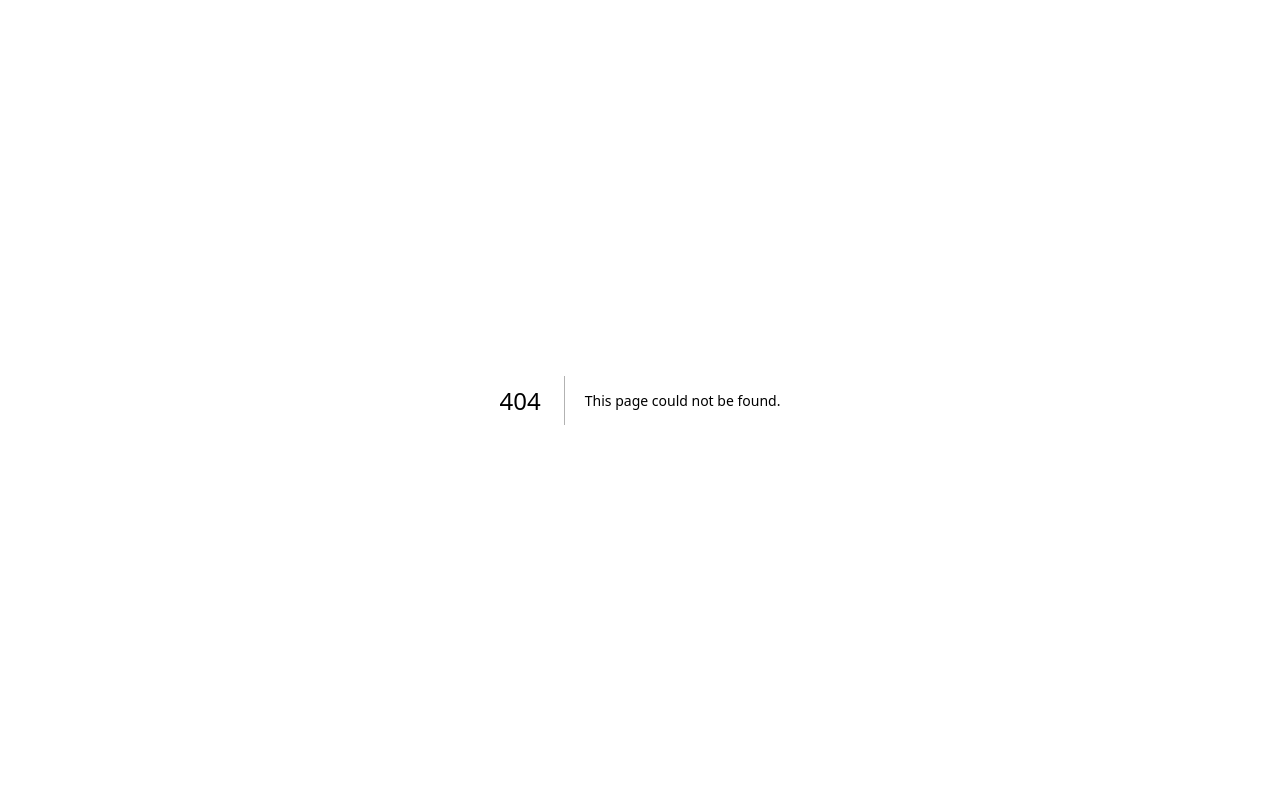
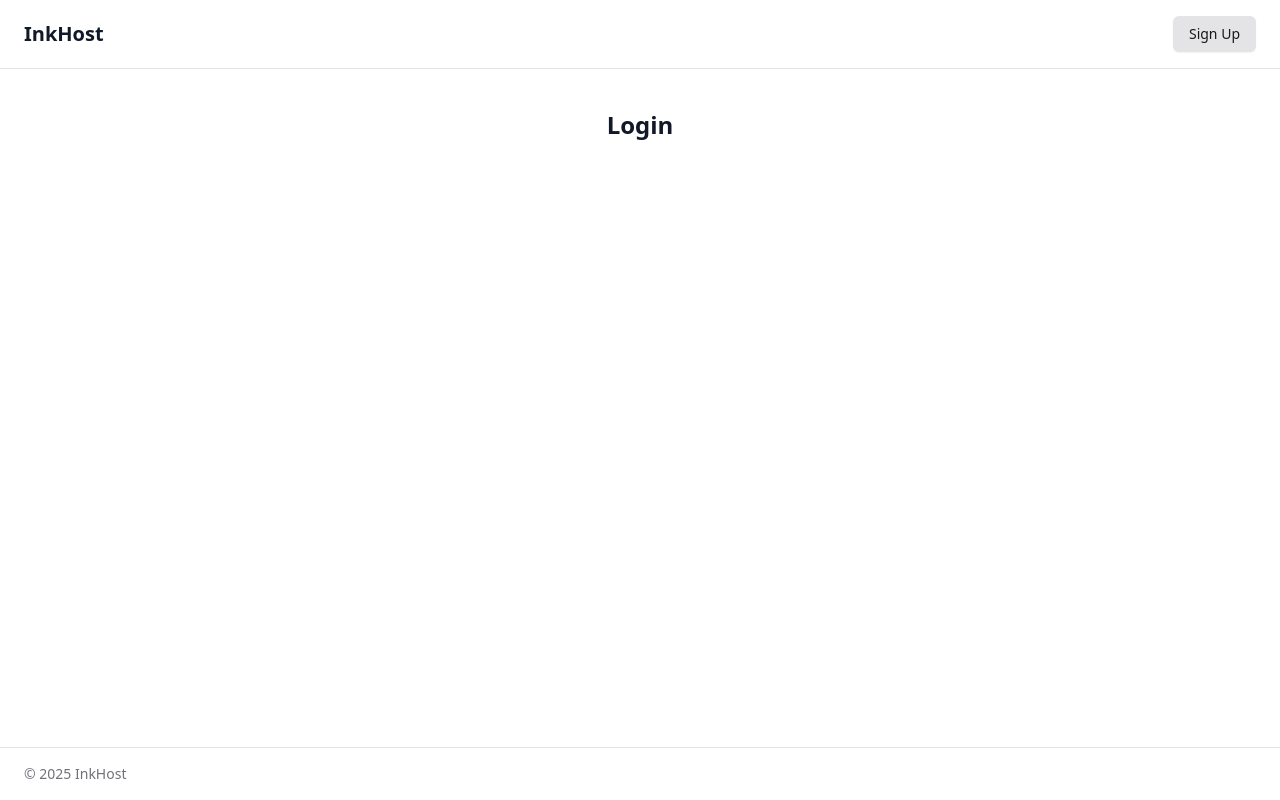
Before and after one commit to jnlabs-dev/inkhost, a Next.js app in the folder apps/web/: page /login in a window 1280 px wide. Before the commit this address had no page. Built offline with nearby package versions, Linux system fonts and the light colour scheme.

Commit message:
Added login route, minor style fixes

```diff
--- /dev/null
+++ b/apps/web/app/login/page.tsx
@@ -0,0 +1,15 @@
+import { Shell } from "@/components/layout/Shell"
+import { LoginForm } from "@/components/Login/LoginForm"
+
+
+export default async function RegisterPage() {
+  return <Shell>
+    <LoginForm />
+  </Shell>
+}
+
+export async function generateMetadata() {
+  return {
+    title: `Login`,
+  }
+}
--- a/apps/web/app/register/[type]/page.tsx
+++ b/apps/web/app/register/[type]/page.tsx
@@ -1,3 +1,4 @@
+import { Shell } from "@/components/layout/Shell"
 import { RegisterForm } from "@/components/Register/RegisterForm"
 import { UserRole, USER_ROLES } from "@/constants/roles"
 
@@ -7,7 +8,9 @@ type PageParams = {
 
 export default async function RegisterPage({ params }: { params: Promise<PageParams> }) {
   const resolvedParams = await params;
-  return <RegisterForm initialType={resolvedParams.type} />
+  return <Shell>
+    <RegisterForm initialType={resolvedParams.type} />
+  </Shell>
 }
 
 export async function generateMetadata({ params }: { params: Promise<PageParams> }) {
--- a/apps/web/app/studios/page.tsx
+++ b/apps/web/app/studios/page.tsx
@@ -3,8 +3,8 @@ import { InteractiveMap } from "@/components/ui/InteractiveMap/InteractiveMap.cl
 
 export default function ExploreStudiosPage() {
   return (
-    <Shell>
-      <InteractiveMap />
+    <Shell className="flex">
+      <InteractiveMap className="w-full" />
     </Shell>
   );
 }
--- /dev/null
+++ b/apps/web/src/components/Login/LoginForm.tsx
@@ -0,0 +1,9 @@
+'use client'
+
+export function LoginForm() {
+  return (
+    <div className="max-w-xl mx-auto p-10">
+      <h1 className="text-2xl font-semibold text-center mb-6">Login</h1>
+    </div>
+  )
+}
--- a/apps/web/src/components/Register/RegisterForm.tsx
+++ b/apps/web/src/components/Register/RegisterForm.tsx
@@ -18,7 +18,7 @@ export function RegisterForm({ initialType }: RegisterFormProps) {
   }, [role])
 
   return (
-    <div className="max-w-xl mx-auto py-10">
+    <div className="max-w-xl mx-auto p-10">
       <h1 className="text-2xl font-semibold text-center mb-6">Create your InkHost account</h1>
 
       <Tabs value={role} onValueChange={(v) => setRole(v as typeof role)} className="w-full">
--- a/apps/web/src/components/layout/Navigation.tsx
+++ b/apps/web/src/components/layout/Navigation.tsx
@@ -1,24 +1,31 @@
+'use client'
 
 import Link from "next/link";
+import { usePathname } from "next/navigation"
 import { Button } from "@/components/ui/base/Button";
 import { USER_ROLES } from "@/constants/roles"
 
 export function Navigation() {
+  const pathname = usePathname()
+  const isOnRegisterPage = pathname?.startsWith("/register");
+  const isOnLoginPage = pathname?.startsWith("/login");
+  const isOnLandingPage = pathname === '/';
+  const isLoggedIn = false;
   return (
     <nav className="flex items-center justify-between px-6 py-4 border-b">
       <Link href="/" className="text-xl font-bold">
         InkHost
       </Link>
       <div className="flex items-center gap-4">
-        <Link href="/studios" className="text-sm font-medium hover:underline">
+        {isOnLandingPage ? (<Link href="/studios" className="text-sm font-medium hover:underline">
           Explore Studios
-        </Link>
-        <Link href="/login">
+        </Link>) : null}
+        {!isOnLoginPage && !isLoggedIn ? (<Link href="/login">
           <Button>Sign In</Button>
-        </Link>
-        <Link href={`/register/${USER_ROLES.ARTIST}`}>
+        </Link>) : null}
+        {!isOnRegisterPage && !isLoggedIn ? (<Link href={`/register/${USER_ROLES.ARTIST}`}>
           <Button variant="secondary">Sign Up</Button>
-        </Link>
+        </Link>) : null}
       </div>
     </nav>
   );
--- a/apps/web/src/components/ui/InteractiveMap/InteractiveMap.tsx
+++ b/apps/web/src/components/ui/InteractiveMap/InteractiveMap.tsx
@@ -3,13 +3,17 @@
 import { MapContainer, TileLayer } from "react-leaflet";
 import "leaflet/dist/leaflet.css";
 
-export function InteractiveMap() {
+type InteractiveMapProps = {
+  className?: string;
+}
+
+export function InteractiveMap({ className }: InteractiveMapProps) {
   return (
     <MapContainer
       center={[52.2297, 21.0122]} // Example: Warsaw
       zoom={13}
       scrollWheelZoom={false}
-      className="w-full h-[500px]"
+      className={className}
     >
       <TileLayer
         url="https://{s}.basemaps.cartocdn.com/light_all/{z}/{x}/{y}{r}.png"
```
